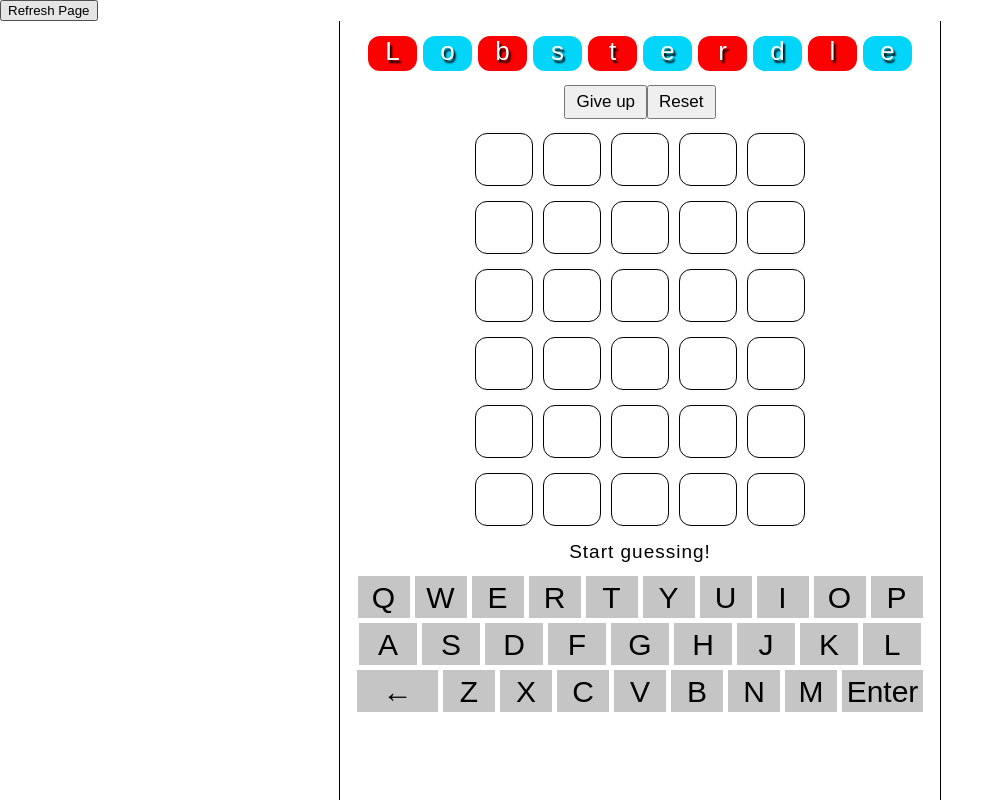
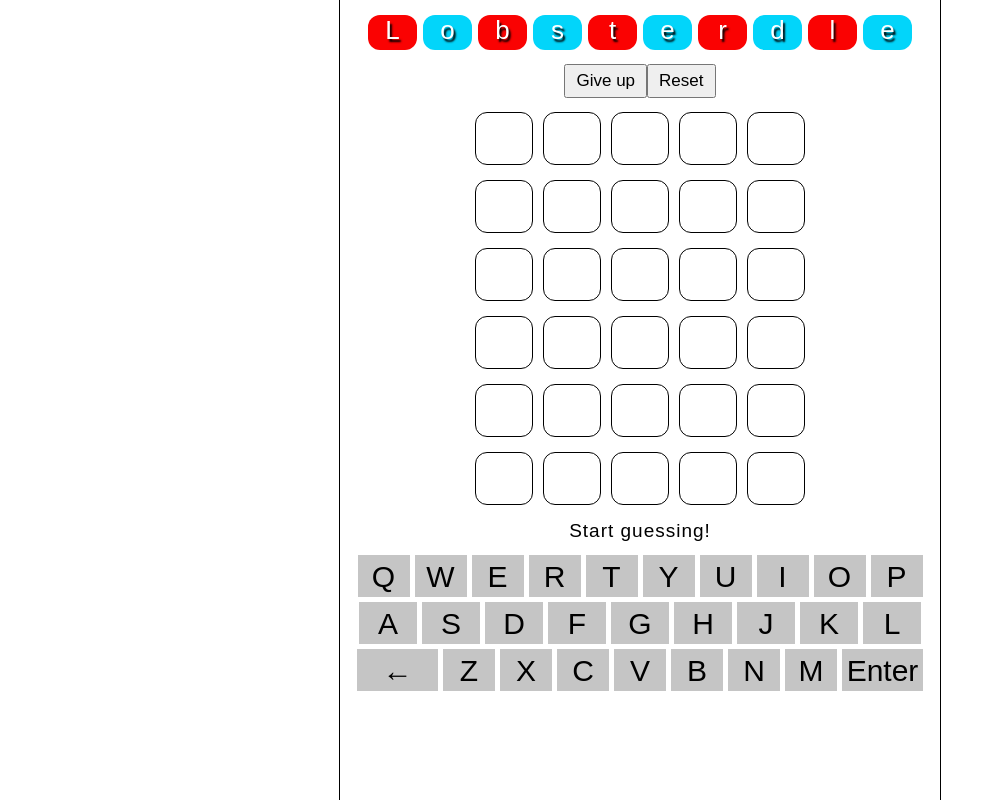
Before and after one commit to kevincairns/LobsterParty, a plain HTML site: page index.html in a window 1280 px wide. Shown: the whole page, without its empty margins (0-1004 px from the left). Drawn offline with Linux system fonts and the light colour scheme.

Commit message:
Update index.html

```diff
--- a/index.html
+++ b/index.html
@@ -19,7 +19,7 @@
 </head>
 
 <body>
-	<button onClick="window.location.reload();">Refresh Page</button>
+
 	<noscript id="no_script"></noscript>
 	<script src="./assets/js/game-simple.js"></script>
 </body>
```
